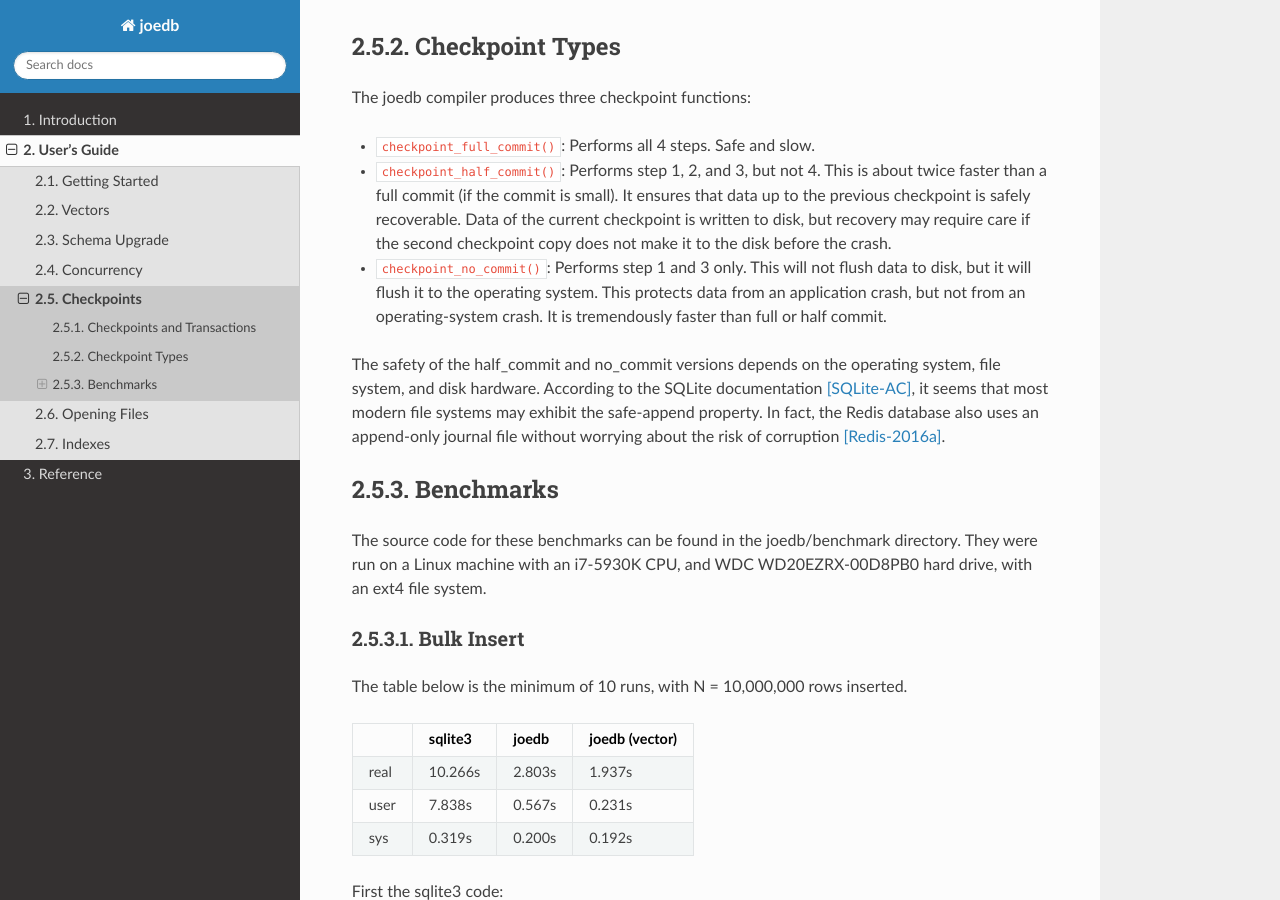
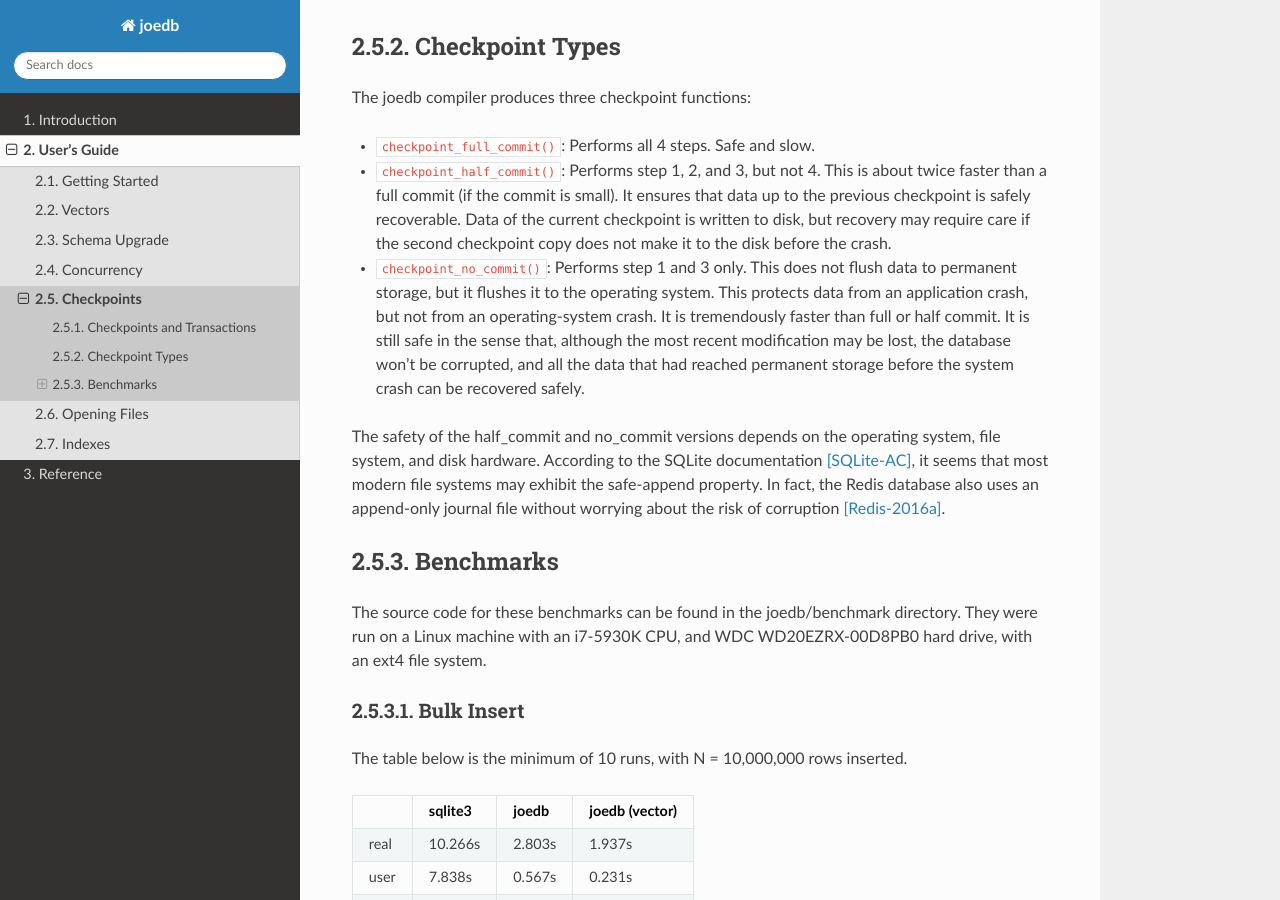
Before and after one commit to Remi-Coulom/joedb, a Sphinx documentation site: the page built from doc/source/checkpoints.rst, in a window 1280 px wide and 900 px high, scrolled down 739 px. Built offline with Sphinx 7.4.7 and the Read the Docs theme 2.0.0, drawn with Linux system fonts in a browser that asks for light colours; formulas are drawn with MathJax 3; some of the changed text lies outside the part shown.

Commit message:
doc: checkpoints

```diff
--- a/doc/source/checkpoints.rst
+++ b/doc/source/checkpoints.rst
@@ -41,10 +41,13 @@
   that data up to the previous checkpoint is safely recoverable. Data of the
   current checkpoint is written to disk, but recovery may require care if the
   second checkpoint copy does not make it to the disk before the crash.
-- ``checkpoint_no_commit()``: Performs step 1 and 3 only. This will not flush
-  data to disk, but it will flush it to the operating system. This protects
-  data from an application crash, but not from an operating-system crash. It is
-  tremendously faster than full or half commit.
+- ``checkpoint_no_commit()``: Performs step 1 and 3 only. This does not flush
+  data to permanent storage, but it flushes it to the operating system. This
+  protects data from an application crash, but not from an operating-system
+  crash. It is tremendously faster than full or half commit. It is still safe
+  in the sense that, although the most recent modification may be lost, the
+  database won't be corrupted, and all the data that had reached permanent
+  storage before the system crash can be recovered safely.
 
 The safety of the half_commit and no_commit versions depends on the operating
 system, file system, and disk hardware. According to the SQLite documentation
```
Also changed, not shown: other parts of doc/source/checkpoints.rst (+9 -9 lines).
